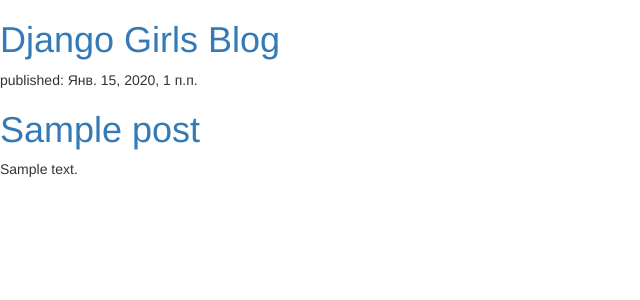
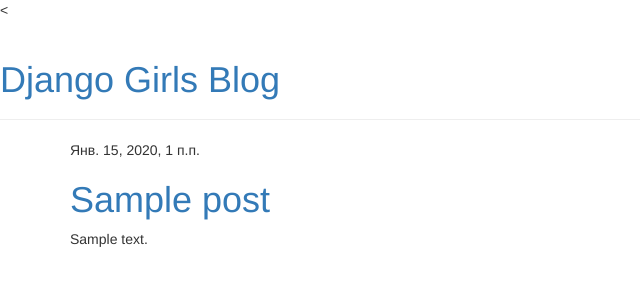
Before and after one commit to jezabrandt/my-first-blog, a Django app: template blog/templates/blog/post_list.html in a window 1280 px wide. Shown: the top 300 px of the page, without its empty margins (0-640 px from the left). Run offline with Django 3.2, Linux system fonts and the light colour scheme; the template is opened without the code that fills it: values that come from a table or form of the project are taken from there, others are empty; tables that the repository leaves empty hold one stand-in row (values such as "Sample post"); some libraries are stand-ins or nearby versions.

Commit message:
Change templates

```diff
--- /dev/null
+++ b/blog/templates/blog/base.html
@@ -0,0 +1,23 @@
+{% load static %}
+<html>
+    <head>
+        <title>Django Girls blog</title>
+        <link rel="stylesheet" href="//maxcdn.bootstrapcdn.com/bootstrap/3.2.0/css/bootstrap.min.css">
+        <link rel="stylesheet" href="//maxcdn.bootstrapcdn.com/bootstrap/3.2.0/css/bootstrap-theme.min.css">
+        <link href='//fonts.googleapis.com/css?family=Lobster&subset=latin,latin-ext' rel='stylesheet' type='text/css'>
+        <link rel="stylesheet" href="{% static 'css/blog.css' %}">
+    </head>
+    <<body>
+    <div class="page-header">
+        <h1><a href="/">Django Girls Blog</a></h1>
+    </div>
+    <div class="content container">
+        <div class="row">
+            <div class="col-md-8">
+            {% block content %}
+            {% endblock %}
+            </div>
+        </div>
+    </div>
+</body>
+</html>
--- a/blog/templates/blog/post_list.html
+++ b/blog/templates/blog/post_list.html
@@ -1,23 +1,13 @@
-{% load staticfiles %}
-<html>
-    <head>
-        <title>Django Girls blog</title>
-        <link rel="stylesheet" href="//maxcdn.bootstrapcdn.com/bootstrap/3.2.0/css/bootstrap.min.css">
-        <link rel="stylesheet" href="//maxcdn.bootstrapcdn.com/bootstrap/3.2.0/css/bootstrap-theme.min.css">
-        <link rel="stylesheet" href="{% static 'css/blog.css' %}">
-    </head>
-    <body>
-        <div>
-    <h1><a href="/">Django Girls Blog</a></h1>
-</div>
+{% extends 'blog/base.html' %}
 
-{% for post in posts %}
-    <div>
-        <p>published: {{ post.published_date }}</p>
-        <h1><a href="">{{ post.title }}</a></h1>
-        <p>{{ post.text|linebreaksbr }}</p>
-    </div>
-{% endfor %}
-
-    </body>
-</html>
+{% block content %}
+    {% for post in posts %}
+        <div class="post">
+            <div class="date">
+                {{ post.published_date }}
+            </div>
+            <h1><a href="">{{ post.title }}</a></h1>
+            <p>{{ post.text|linebreaksbr }}</p>
+        </div>
+    {% endfor %}
+{% endblock %}
```
